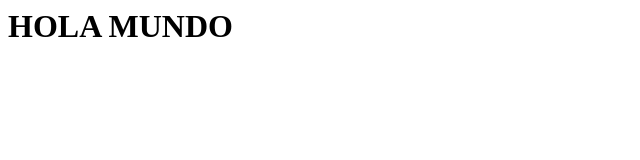
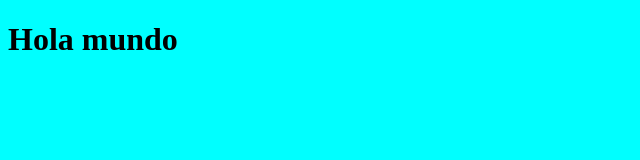
Before and after one commit to berrymalicious12/berrymalicious12.github.io, a plain HTML site: page index.html in a window 1280 px wide. Shown: the whole page, without its empty margins (0-640 px from the left). Drawn offline with Linux system fonts and the light colour scheme.

Commit message:
Prueba con estilo
Se agregó un color de fondo para probar estilo

```diff
--- a/index.css
+++ b/index.css
@@ -1,3 +1,3 @@
 body{
-    background-color: aqua;
+    background: aqua;
 }
--- a/index.html
+++ b/index.html
@@ -1 +1,13 @@
-<h1>HOLA MUNDO</h1>
+<!DOCTYPE html>
+<html lang="en">
+<head>
+    <meta charset="UTF-8">
+    <meta http-equiv="X-UA-Compatible" content="IE=edge">
+    <meta name="viewport" content="width=device-width, initial-scale=1.0">
+    <link rel="stylesheet" href="index.css">
+    <title>Samuel Romano</title>
+</head>
+<body>
+    <h1>Hola mundo</h1>
+</body>
+</html>
```
